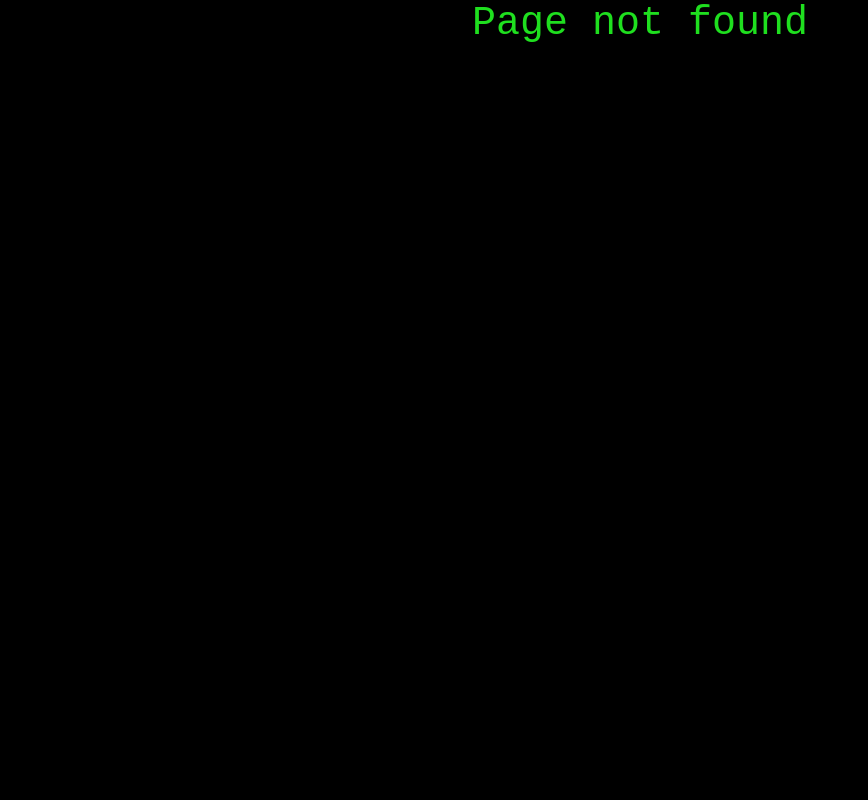
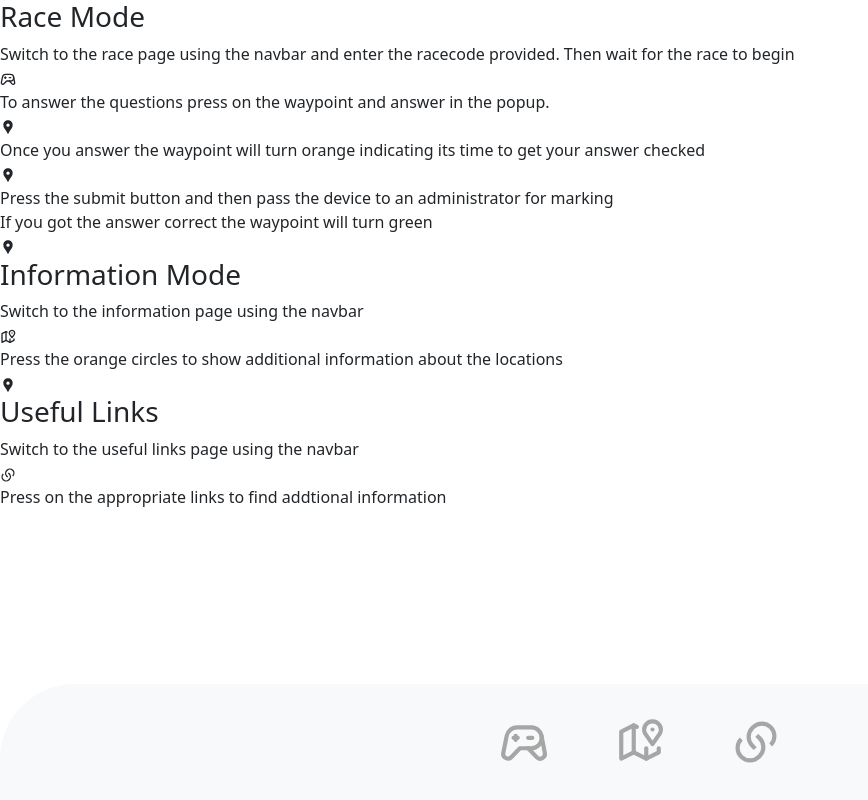
Before and after one commit to Tamura77/Aspire-app, a React (Vite) app in the folder frontend/: page /Help in a window 1280 px wide. Before the commit this address had no page. Shown: the whole page, without its empty margins (0-868 px from the left). Built offline with nearby package versions, Linux system fonts and the light colour scheme.

Commit message:
Added Help page content without styling

```diff
--- a/frontend/src/App.jsx
+++ b/frontend/src/App.jsx
@@ -8,6 +8,7 @@ import './App.css';
 import Home from './pages/Home';
 import About from './pages/About';
 import Map from './pages/Map';
+import Help from './pages/Help';
 import PageNotFound from './pages/PageNotFound';
 
 function App() {
@@ -17,6 +18,7 @@ function App() {
         <Route path="/" element={<Home />} />
         <Route path="About" element={<About />} />
         <Route path="Map" element={<Map/>}/>
+        <Route path="Help" element={<Help/>}/>
         <Route path="*" element={<PageNotFound />} />
       </Routes>
     </div>
--- /dev/null
+++ b/frontend/src/pages/Help.jsx
@@ -0,0 +1,90 @@
+import React, { useState } from "react";
+import { BrowserRouter as Router , Link } from "react-router-dom";
+
+// Icons
+import { TbDeviceGamepad2, TbMap2 } from "react-icons/tb";
+import { RiLinksLine } from "react-icons/ri";
+import { MdLocationPin } from "react-icons/md";
+
+// Components
+import AspireNavbar from "../components/navbar";
+
+// Help page for information on how to use the website
+function Help() {
+    return (
+        <>
+        <div className="helpDiv">
+            <h3 className="helpTitle">
+                Race Mode
+            </h3>
+            <div>
+                <div className="helpText">
+                    Switch to the race page using the navbar and enter the racecode provided. Then wait for the race to begin
+                </div>
+                <div className="helpIcon">
+                    <TbDeviceGamepad2 />
+                </div>
+                <div className="helpText">
+                    To answer the questions press on the waypoint and answer in the popup.
+                </div>
+                <div className="helpIcon">
+                    <MdLocationPin />
+                </div>
+                <div className="helpText">
+                    Once you answer the waypoint will turn orange indicating its time to get your answer checked
+                </div>
+                <div className="helpIcon">
+                    <MdLocationPin />
+                </div>
+                <div className="helpText">
+                    Press the submit button and then pass the device to an administrator for marking
+                </div>
+                <div className="helpText">
+                    If you got the answer correct the waypoint will turn green
+                </div>
+                <div className="helpIcon">
+                    <MdLocationPin />
+                </div>
+            </div>
+        </div>
+        <div className="helpDiv">
+            <h3 className="helpTitle">
+                Information Mode
+            </h3>
+            <div>
+                <div className="helpText">
+                    Switch to the information page using the navbar
+                </div>
+                <div className="helpIcon">
+                    <TbMap2 />
+                </div>
+                <div className="helpText">
+                    Press the orange circles to show additional information about the locations
+                </div>
+                <div className="helpIcon">
+                    <MdLocationPin />
+                </div>
+            </div>
+        </div>
+        <div className="helpDiv">
+            <h3 className="helpTitle">
+                Useful Links
+            </h3>
+            <div>
+                <div className="helpText">
+                    Switch to the useful links page using the navbar
+                </div>
+                <div className="helpIcon">
+                    <RiLinksLine />
+                </div>
+                <div className="helpText">
+                    Press on the appropriate links to find addtional information
+                </div>
+            </div>
+        </div>
+        <AspireNavbar />
+        </>
+    );
+}
+
+export default Help
```
